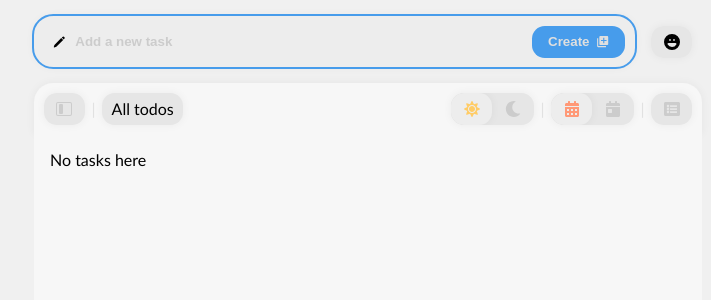
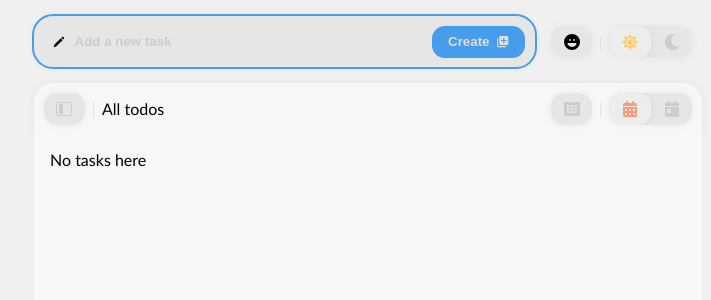
Before and after one commit to iNikAnn/DoVibe, a React (Create React App) app: page / in a window 1280 px wide. Shown: the top 300 px of the page, without its empty margins (272-983 px from the left). Built offline with nearby package versions, Linux system fonts and the light colour scheme.

Commit message:
Update: Moved theme switcher to InputBar

```diff
--- a/src/components/FiltersBar.jsx
+++ b/src/components/FiltersBar.jsx
@@ -2,8 +2,6 @@ import styles from '../css/FiltersBar.module.css';
 
 // icons
 import { BsLayoutSidebarInset } from "react-icons/bs"; // left side bar
-import { FaSun } from "react-icons/fa"; // light mode
-import { FaMoon } from "react-icons/fa"; // dark mode
 import { FaCalendarAlt } from "react-icons/fa"; // all todos
 import { FaCalendarDay } from "react-icons/fa"; // todos for the day
 import { FaListAlt } from "react-icons/fa"; // only uncompleted todos
@@ -11,9 +9,8 @@ import { FaListAlt } from "react-icons/fa"; // only uncompleted todos
 // components
 import Switcher from '../components/Switcher';
 import Filter from './Filter';
-import TextBadge from './TextBadge';
 
-function FiltersBar({ initialDate, colorScheme, onChangeScheme, onChangeViewMode, onToggleLeftSideBar, setOnlyUncompleted, leftSideBarIsVisible, isOnlyUncompleted }) {
+function FiltersBar({ initialDate, onChangeViewMode, onToggleLeftSideBar, setOnlyUncompleted, leftSideBarIsVisible, isOnlyUncompleted }) {
 	return (
 		<div style={{ paddingTop: '1rem' }}>
 			<div className={styles.filtersWrapper}>
@@ -27,22 +24,18 @@ function FiltersBar({ initialDate, colorScheme, onChangeScheme, onChangeViewMode
 					/>
 					<span className={styles.separator}>|</span>
 
-					<TextBadge text={initialDate ? new Date(initialDate).toLocaleDateString() : 'All todos'} />
+					<span style={{ color: 'var(--text-color-primary)' }}>{initialDate ? new Date(initialDate).toLocaleDateString() : 'All todos'}</span>
 				</div>
 
 				<div className={styles.filtersRight}>
-					<Switcher
-						name="colorScheme"
-						iconLeft={<FaSun />}
-						activeLeftColor='#ffcc66'
-						tooltipLeft="Light scheme"
-						checkedLeft={colorScheme === 'light'}
-						onChangeLeft={() => onChangeScheme('light')}
-						iconRight={<FaMoon />}
-						activeRightColor='#bb88ff'
-						tooltipRight="Dark scheme"
-						checkedRight={colorScheme === 'dark'}
-						onChangeRight={() => onChangeScheme('dark')}
+
+
+					<Filter
+						name="onlyUncompleted"
+						icon={<FaListAlt />}
+						tooltip="Show only uncompleted todos"
+						checked={isOnlyUncompleted}
+						onChange={setOnlyUncompleted}
 					/>
 
 					<span className={styles.separator}>|</span>
@@ -60,16 +53,6 @@ function FiltersBar({ initialDate, colorScheme, onChangeScheme, onChangeViewMode
 						checkedRight={initialDate ? true : false}
 						onChangeRight={() => onChangeViewMode(new Date())}
 					/>
-
-					<span className={styles.separator}>|</span>
-
-					<Filter
-						name="onlyUncompleted"
-						icon={<FaListAlt />}
-						tooltip="Show only uncompleted todos"
-						checked={isOnlyUncompleted}
-						onChange={setOnlyUncompleted}
-					/>
 				</div>
 			</div >
 		</div>
--- a/src/components/InputBar.jsx
+++ b/src/components/InputBar.jsx
@@ -5,14 +5,17 @@ import { useState } from 'react';
 import { motion } from 'framer-motion';
 
 // components
+import Switcher from './Switcher';
 import Filter from './Filter';
 
 // icons
 import { HiPencil } from "react-icons/hi2";
 import { MdLibraryAdd } from "react-icons/md";
+import { FaSun } from "react-icons/fa"; // light mode
+import { FaMoon } from "react-icons/fa"; // dark mode
 import { BsEmojiLaughingFill } from "react-icons/bs";
 
-function InputBar({ inputBarRef, isMobileVersion, onSubmit, addRandomEmoji, onToggleRandomEmoji }) {
+function InputBar({ inputBarRef, isMobileVersion, onSubmit, colorScheme, onChangeScheme, addRandomEmoji, onToggleRandomEmoji }) {
 	const [input, setInput] = useState('');
 
 
@@ -76,6 +79,7 @@ function InputBar({ inputBarRef, isMobileVersion, onSubmit, addRandomEmoji, onTo
 			</form>
 
 			{!isMobileVersion && (
+				<div className={styles.inputBarRight}>
 					<Filter
 						name="addRandomEmoji"
 						icon={<BsEmojiLaughingFill />}
@@ -83,6 +87,23 @@ function InputBar({ inputBarRef, isMobileVersion, onSubmit, addRandomEmoji, onTo
 						checked={addRandomEmoji}
 						onChange={onToggleRandomEmoji}
 					/>
+
+					<span className={styles.separator}>|</span>
+
+					<Switcher
+						name="colorScheme"
+						iconLeft={<FaSun />}
+						activeLeftColor='#ffcc66'
+						tooltipLeft="Light scheme"
+						checkedLeft={colorScheme === 'light'}
+						onChangeLeft={() => onChangeScheme('light')}
+						iconRight={<FaMoon />}
+						activeRightColor='#bb88ff'
+						tooltipRight="Dark scheme"
+						checkedRight={colorScheme === 'dark'}
+						onChangeRight={() => onChangeScheme('dark')}
+					/>
+				</div>
 			)}
 		</motion.div>
 	);
--- a/src/components/TodoApp.jsx
+++ b/src/components/TodoApp.jsx
@@ -650,7 +650,8 @@ function TodoApp() {
 							inputBarRef={inputBarRef}
 							isMobileVersion={isMobileVersion}
 							onSubmit={handleAddTodo}
-
+							colorScheme={colorScheme}
+							onChangeScheme={handleChangeScheme}
 							addRandomEmoji={addRandomEmoji}
 							onToggleRandomEmoji={() => setAddRandomEmoji((curr) => !curr)}
 						/>
@@ -668,8 +669,6 @@ function TodoApp() {
 				{!isMobileVersion && (
 					<FiltersBar
 						initialDate={date}
-						colorScheme={colorScheme}
-						onChangeScheme={handleChangeScheme}
 						onChangeViewMode={handleChangeViewMode}
 						onToggleLeftSideBar={handleToggleLeftSideBar}
 						setOnlyUncompleted={setOnlyUncompleted}
--- a/src/css/FiltersBar.module.css
+++ b/src/css/FiltersBar.module.css
@@ -31,6 +31,7 @@
 	height: 100%;
 }
 
+/* separator */
 .separator {
 	opacity: 0.5;
 	margin: 0 0.4rem;
--- a/src/css/InputBar.module.css
+++ b/src/css/InputBar.module.css
@@ -26,7 +26,7 @@
 	min-height: 3rem;
 	width: 100%;
 
-	background-color: var(--bg-color-tertiary);
+	background-color: var(--bg-color-secondary);
 	box-shadow: var(--box-shadow-primary);
 	border-radius: var(--border-radius-primary);
 
@@ -84,6 +84,18 @@
 	align-items: center;
 }
 
+.inputBarRight {
+	display: flex;
+	align-items: center;
+}
+
+/* separator */
+.separator {
+	opacity: 0.5;
+	margin: 0 0.4rem;
+	color: var(--text-color-dimmed);
+}
+
 @media screen and (max-width: 576px) {
 	.formWrapper {
 		background-color: unset;
--- a/src/index.css
+++ b/src/index.css
@@ -39,8 +39,8 @@ html[data-scheme='dark'] {
 
 	--bg: hsl(0, 0%, 11%);
 	--bg-color-primary: hsl(0, 0%, 7%);
-	--bg-color-secondary: hsl(210, 4%, 11%);
-	--bg-color-tertiary: hsl(210, 4%, 15%);
+	--bg-color-secondary: hsl(210, 4%, 14%);
+	--bg-color-tertiary: hsl(210, 4%, 18%);
 }
 
 html[data-scheme='light'] {
```
Lines whose indentation alone changed are shown as unchanged.
